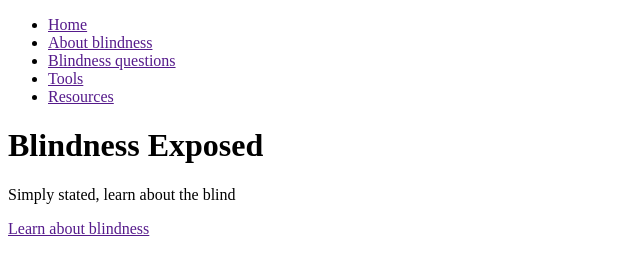
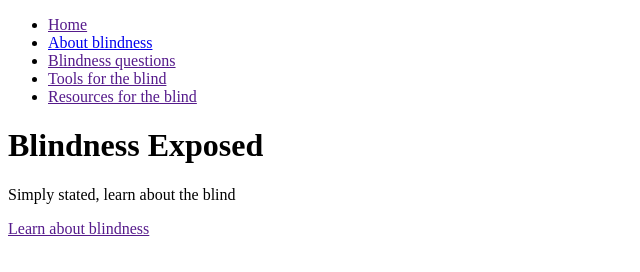
Before and after one commit to RobertB512/blindness-exposed, a plain HTML site: page index.html in a window 1280 px wide. Shown: the whole page, without its empty margins (0-640 px from the left). Drawn offline with Linux system fonts and the light colour scheme.

Commit message:
Add pages folder, start of a new page, and create a nav component

```diff
--- /dev/null
+++ b/components/nav.js
@@ -0,0 +1,19 @@
+class Nav extends HTMLElement {
+	constructor() {
+		super();
+	}
+	connectedCallback() {
+		this.innerHTML = `
+    <nav class="top-nav">
+    <ul class="nav-link-list">
+      <li><a href="">Home</a></li>
+      <li><a href="./pages/aboutBlindness.html">About blindness</a></li>
+      <li><a href="">Blindness questions</a></li>
+      <li><a href="">Tools for the blind</a></li>
+      <li><a href="">Resources for the blind</a></li>
+    </ul>
+  </nav>`;
+	}
+}
+
+customElements.define("be-top-nav", Nav);
--- a/index.html
+++ b/index.html
@@ -8,15 +8,7 @@
 		<title>Document</title>
 	</head>
 	<body>
-		<nav class="top-nav">
-			<ul class="nav-link-list">
-				<li><a href="">Home</a></li>
-				<li><a href="">About blindness</a></li>
-				<li><a href="">Blindness questions</a></li>
-				<li><a href="">Tools</a></li>
-				<li><a href="">Resources</a></li>
-			</ul>
-		</nav>
+    <be-top-nav></be-top-nav>
     <header class="home-hero-header">
       <h1>Blindness Exposed</h1>
       <p class="tag-line">Simply stated, learn about the blind</p>
@@ -24,6 +16,9 @@
         <a href="">Learn about blindness</a>
       </div>
     </header>
-		<script src="./scripts/script.js"></script>
+
+
+    <script src="./scripts/script.js"></script>
+    <script src="./components/nav.js"></script>
 	</body>
 </html>
```
Also changed, not shown: pages/aboutBlindness.html (added, +14 -0 lines).
